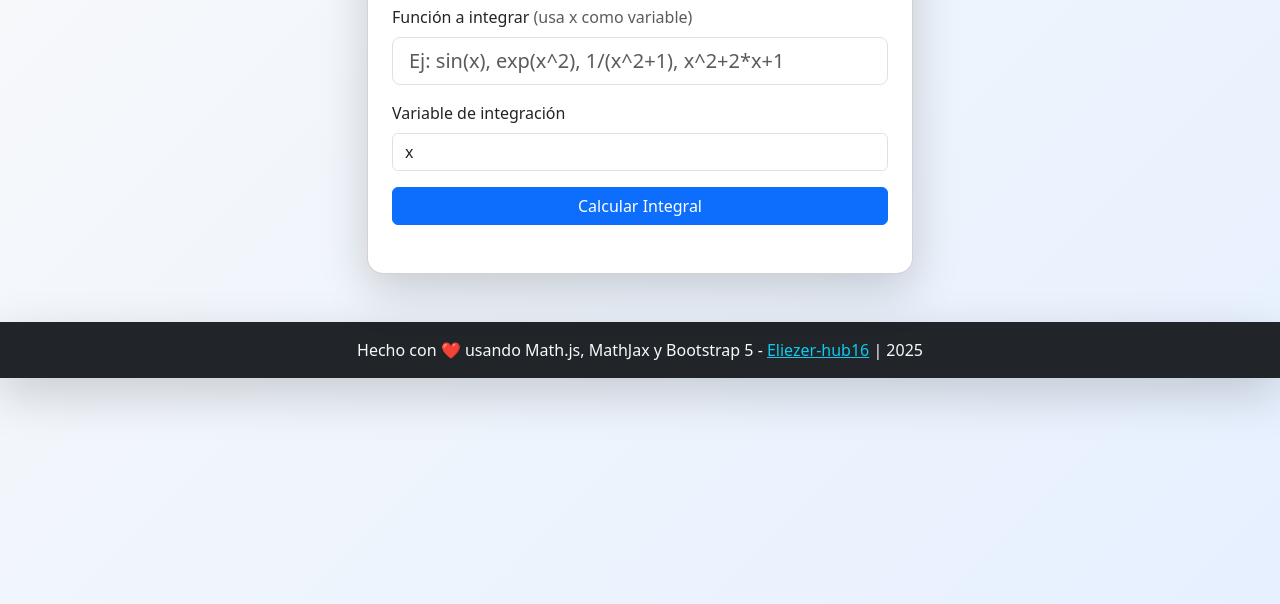
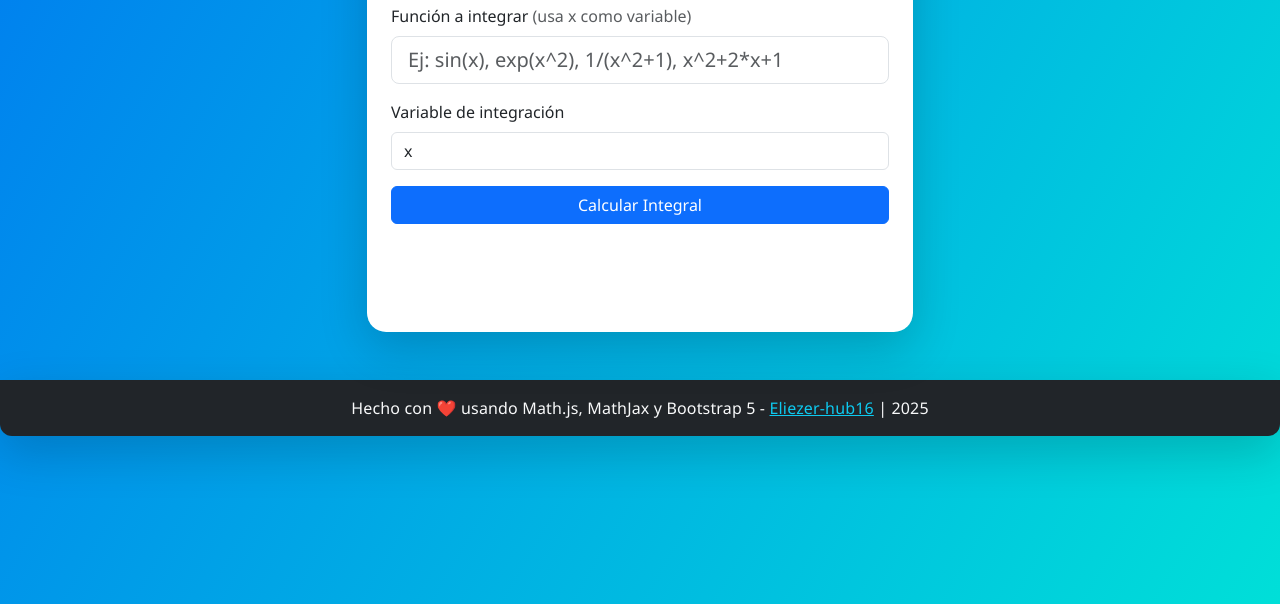
Before and after one commit to Enzema-hub/UNGE, a plain HTML site: page index.html in a window 1280 px wide. Shown: the part 196-800 px from the top of the page. Drawn offline with nearby package versions, Linux system fonts and the light colour scheme; a script that the page names is missing.

Commit message:
Update style.css

```diff
--- a/style.css
+++ b/style.css
@@ -1,20 +1,23 @@
 body {
     min-height: 100vh;
-    background: linear-gradient(135deg, #f8f9fa 0%, #e6f0ff 100%);
+    background: linear-gradient(135deg, #f8fafc 0%, #e3ebff 100%);
+    font-family: 'Segoe UI', 'Arial', sans-serif;
 }
-#main-content {
-    min-height: 60vh;
+.bg-gradient-primary {
+    background: linear-gradient(120deg, #007cf0 0%, #00dfd8 100%);
+}
+.card {
+    border-radius: 1.2rem;
+    border: none;
+}
+#resultado {
+    min-height: 60px;
 }
 footer {
-    box-shadow: 0 -2px 10px rgba(0,0,0,0.12);
+    font-size: 1rem;
+    letter-spacing: 0.01em;
+    border-radius: 0 0 12px 12px;
 }
-.card {
-    border-radius: 1rem;
+@media (max-width: 576px) {
+    .card { padding: 1.2rem !important;}
 }
-#userWelcome {
-    font-weight: bold;
-    font-size: 1.05rem;
-}
-@media (max-width: 992px) {
-    .navbar .navbar-text, .navbar #logoutBtn { display: none !important; }
-}
```
